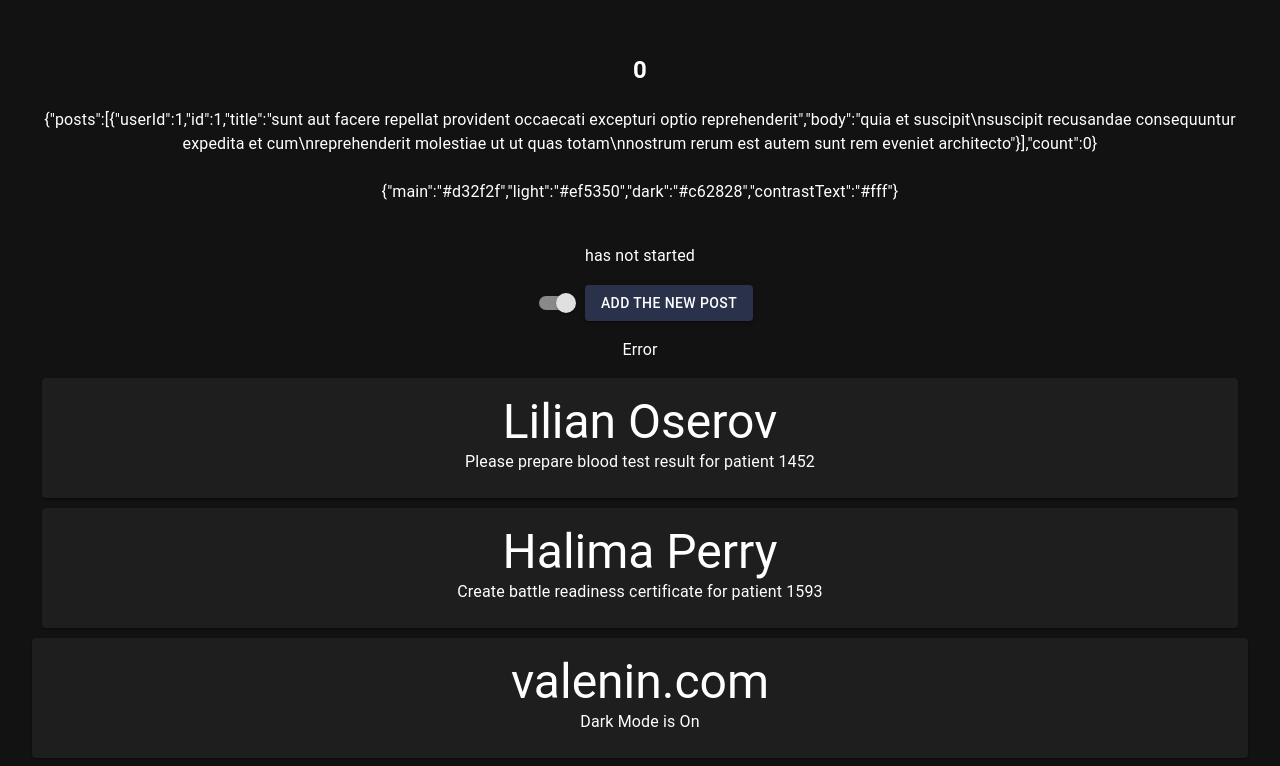
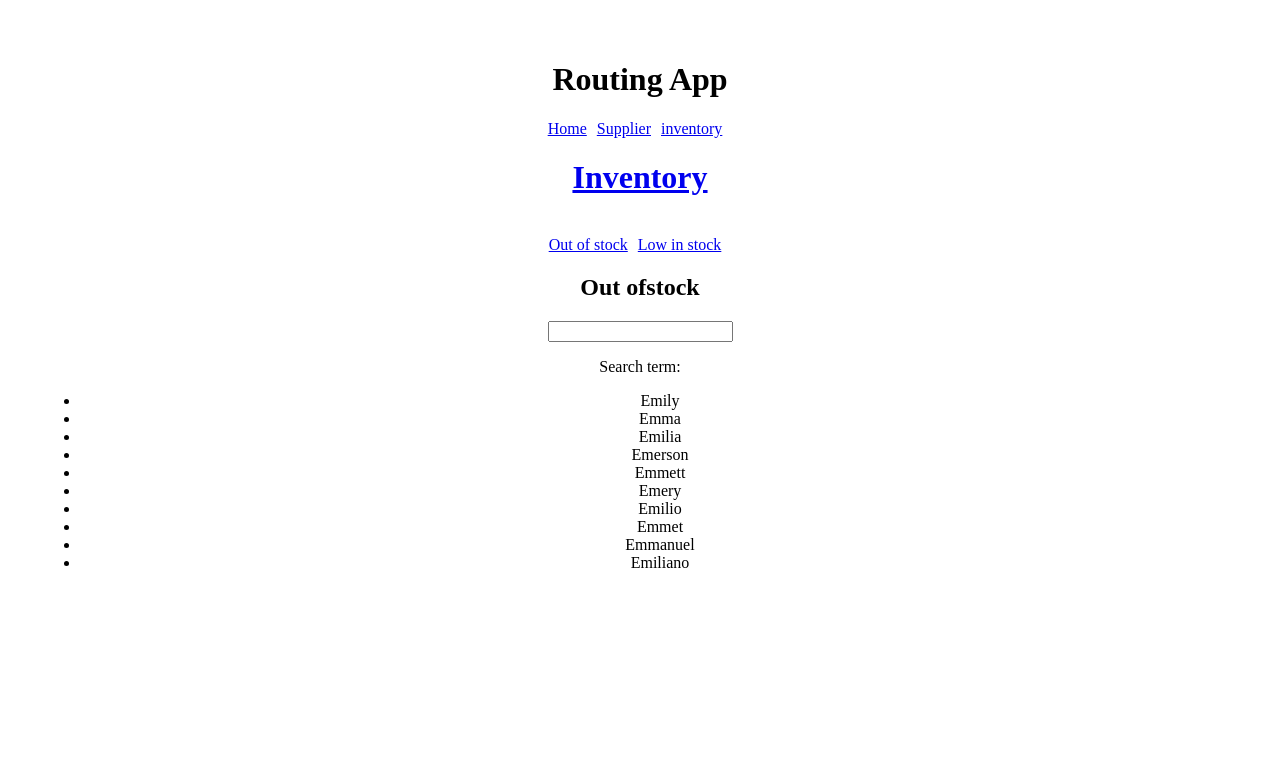
Before and after one commit to valentinesamuel/rtk-and-rtkquery, a React (Vite) app: page /inventory/out-of-stock in a window 1280 px wide. Shown: the top 766 px of the page. Built offline with nearby package versions, Linux system fonts and the light colour scheme; no server answers.

Commit message:
FEAT: Tested routing and debouncing

```diff
--- a/package.json
+++ b/package.json
@@ -16,6 +16,7 @@
     "react": "^18.2.0",
     "react-dom": "^18.2.0",
     "react-redux": "^8.0.5",
+    "react-router-dom": "^6.11.1",
     "redux-persist": "^6.0.0"
   },
   "devDependencies": {
--- a/src/App.tsx
+++ b/src/App.tsx
@@ -1,91 +1,58 @@
-import { ThemeProvider } from "@mui/material/styles";
 import "./App.css";
 import {
   useAddNewPostMutation,
   useGetPostsQuery,
 } from "./app/features/postSlice";
+import Dashboard from "./routes/dashboard/Dashboard";
 import { useAppSelector } from "./utils/state-dispatch";
-import Switch from "@mui/material/Switch";
 import { useState } from "react";
-import { Box, Card, CardContent, CssBaseline, Typography } from "@mui/material";
-import Button from "@mui/material/Button";
 const label = { inputProps: { "aria-label": "Color switch demo" } };
-import { darkTheme, lightTheme } from "./utils/theme";
-import { useTheme } from "@mui/material";
-import Messages from "./Messages";
+import { NavLink, Outlet, Route, Routes } from "react-router-dom";
+import Inventory from "./routes/inventory/Inventory";
+import Supplier from "./routes/supplier/Supplier";
+import { ListDebounceDemo } from "./ListDebounceDemo";
 
 function App() {
-  const { data, isLoading, isError, isFetching } = useGetPostsQuery("getPosts");
-  const [addNewPost, { isSuccess, isUninitialized }] = useAddNewPostMutation();
-  const [UIMode, setUIMode] = useState("dark");
-  const theme = useTheme();
-  console.log(theme);
-
-  const onClick = async () => {
-    const res = await addNewPost({
-      userId: 1,
-      id: 101,
-      title: "CHECK ME TITLE",
-      body: "CHECKMEBODY",
-    }).unwrap();
-
-
-  };
-
-  const handleChange = (event: React.ChangeEvent<HTMLInputElement>) => {
-    console.log(UIMode);
-
-    setUIMode(UIMode === "dark" ? "light" : "dark");
-  };
-
-  const res = useAppSelector((state) => state.postSlice);
   return (
-    <ThemeProvider theme={UIMode === "dark" ? darkTheme : lightTheme}>
-      <CssBaseline />
-      <Box>
-        {isFetching && <p>Fetching...</p>}
-        <h2>{res.count}</h2>
-        {JSON.stringify(res)}
-        <br />
-        <br />
-        {JSON.stringify(theme.palette.error)}
-        <br />
-        <br />
-        {isUninitialized ? <p>has not started</p> : <p>has started</p>}
-        {isSuccess && <p>Sucessfully posted to api</p>}
-        <Switch
-          {...label}
-          sx={{
-            color: "success",
-          }}
-          color="default"
-          checked={UIMode === "dark" ? true : false}
-          onChange={handleChange}
-        />
-        <Button
-          variant="contained"
-          sx={{
-            color: "aquagreen",
-          }}
-          onClick={onClick}
-        >
-          Add the new Post
-        </Button>
-        {isLoading && <p>Loading...</p>}
-        {isError && <p>Error</p>}
-        <Messages />
-        <Card>
-          <CardContent>
-            <Typography variant="h3" component="h3">
-              valenin.com
-            </Typography>
-            <Typography variant="body1">
-              Dark Mode is {UIMode === "dark" ? "On" : "Off"}
-            </Typography>
-          </CardContent>
-        </Card>
-      </Box>
-    </ThemeProvider>
+    <Routes>
+      <Route
+        path="/"
+        element={
+          <>
+            <h1>Routing App</h1>
+            <div>
+              <NavLink style={{ marginRight: ".625rem" }} to="/">
+                Home
+              </NavLink>
+              <NavLink style={{ marginRight: ".625rem" }} to="/supplier">
+                Supplier
+              </NavLink>
+              <NavLink style={{ marginRight: ".625rem" }} to="/inventory">
+                inventory
+              </NavLink>
+            </div>
+            <Outlet />
+          </>
+        }
+      >
+        <Route index element={<Dashboard />} />
+        <Route path="inventory" element={<Inventory />}>
+          <Route index element={<h2>All products</h2>} />
+          <Route path="expired" element={<h2>Expired</h2>} />
+          <Route
+            path="out-of-stock"
+            element={
+              <div>
+                <h2>Out ofstock</h2>
+                <ListDebounceDemo />
+              </div>
+            }
+          />
+          <Route path="low-in-stock" element={<h2>Low in stock</h2>} />
+        </Route>
+        <Route path="supplier" element={<Supplier />} />
+      </Route>
+    </Routes>
   );
 }
 
--- /dev/null
+++ b/src/ListDebounceDemo.tsx
@@ -0,0 +1,52 @@
+import { useState } from "react";
+import { useDebounce } from "./hooks/useDebounce";
+
+interface DemoProps {}
+export const ListDebounceDemo: React.FC<DemoProps> = ({}: DemoProps) => {
+  const [search, setSearch] = useState("");
+  const debouncedSearch = useDebounce(search, 500);
+
+  return (
+    <div>
+      <input
+        type="text"
+        value={search}
+        onChange={(e) => setSearch(e.target.value)}
+      />
+      <List search={debouncedSearch} />
+    </div>
+  );
+};
+
+interface ListProps {
+  search: string;
+}
+export const List: React.FC<ListProps> = ({ search }) => {
+const names: string[] = [
+  "Emily",
+  "Emma",
+  "Emilia",
+  "Emerson",
+  "Emmett",
+  "Emery",
+  "Emilio",
+  "Emmet",
+  "Emmanuel",
+  "Emiliano",
+];
+
+  const filteredNames = names.filter((name) =>
+    name.toLowerCase().includes(search.toLowerCase())
+  );
+
+  return (
+    <div>
+      <p>Search term: {search}</p>
+      <ul>
+        {filteredNames.map((name) => (
+          <li key={name}>{name}</li>
+        ))}
+      </ul>
+    </div>
+  );
+};
--- /dev/null
+++ b/src/hooks/useDebounce.ts
@@ -0,0 +1,16 @@
+import { useEffect, useState } from "react";
+
+export const useDebounce = (value: any, delay: number) => {
+  const [debouncedValue, setDebouncedValue] = useState(value);
+
+  useEffect(() => {
+    const timeOutId = setTimeout(() => {
+      setDebouncedValue(value);
+    }, delay);
+
+    return () => {
+      clearTimeout(timeOutId);
+    };
+  }, [value, delay]);
+  return debouncedValue;
+};
--- a/src/main.tsx
+++ b/src/main.tsx
@@ -5,13 +5,15 @@ import "./index.css";
 import { Provider } from "react-redux";
 import { persistor, store } from "./app/store";
 import { PersistGate } from "redux-persist/integration/react";
+import { BrowserRouter } from "react-router-dom";
 
 ReactDOM.createRoot(document.getElementById("root") as HTMLElement).render(
   <React.StrictMode>
     <Provider store={store}>
       {/* <PersistGate loading={null} persistor={persistor}> */}
-      <App />
-
+      <BrowserRouter>
+        <App />
+      </BrowserRouter>
       {/* </PersistGate> */}
     </Provider>
   </React.StrictMode>
--- /dev/null
+++ b/src/routes/dashboard/Dashboard.tsx
@@ -0,0 +1,11 @@
+import React from "react";
+
+const Dashboard = () => {
+  return (
+    <div>
+      <h1>Dashboard</h1>
+    </div>
+  );
+};
+
+export default Dashboard;
--- /dev/null
+++ b/src/routes/inventory/Inventory.tsx
@@ -0,0 +1,25 @@
+import React from "react";
+import { NavLink, Outlet, useSearchParams } from "react-router-dom";
+
+const Inventory = () => {
+
+
+  return (
+    <div>
+      <NavLink style={{ marginRight: ".625rem" }} to="">
+        <h1>Inventory</h1>
+      </NavLink>
+      <div>
+        <NavLink style={{ marginRight: ".625rem" }} to="out-of-stock">
+          Out of stock
+        </NavLink>
+        <NavLink style={{ marginRight: ".625rem" }} to="low-in-stock">
+          Low in stock
+        </NavLink>
+      </div>
+      <Outlet />
+    </div>
+  );
+};
+
+export default Inventory;
--- /dev/null
+++ b/src/routes/supplier/Supplier.tsx
@@ -0,0 +1,7 @@
+import React from "react";
+
+const Supplier = () => {
+  return <h1>Supplier</h1>;
+};
+
+export default Supplier;
```
Also changed, not shown: 1 other file (tests, documents, lock files or other folders).
